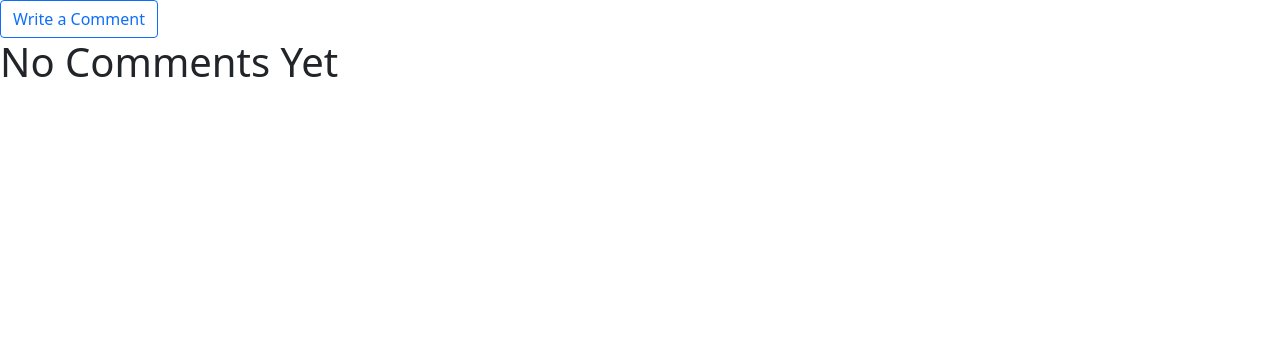
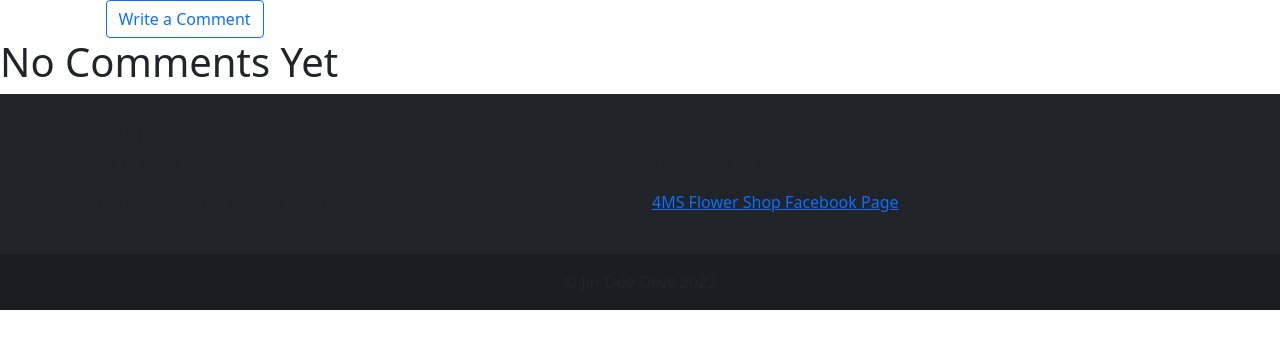
Before and after one commit to VonDenuelle/4MS, a PHP site: page /comments.php?itemid=1 in a window 1280 px wide. Shown: the top 349 px of the page. Run offline with PHP 8.4, Linux system fonts and the light colour scheme; data that the repository does not hold is empty.

Commit message:
Modified ui

```diff
--- a/comments.php
+++ b/comments.php
@@ -25,8 +25,11 @@ if (!isset($_GET['itemid'])) {
     <meta name="viewport" content="width=device-width,initial-scale=1.0">
 
     <title>4MS Flower Shop</title>
+
     <link href="https://cdn.jsdelivr.net/npm/bootstrap@5.1.3/dist/css/bootstrap.min.css" rel="stylesheet"
       integrity="sha384-1BmE4kWBq78iYhFldvKuhfTAU6auU8tT94WrHftjDbrCEXSU1oBoqyl2QvZ6jIW3" crossorigin="anonymous">
+
+    <link rel="stylesheet" href="css/comments.css">
     <script src="https://code.jquery.com/jquery-3.6.0.min.js"
       integrity="sha256-/xUj+3OJU5yExlq6GSYGSHk7tPXikynS7ogEvDej/m4=" crossorigin="anonymous"></script>
     <script src="js/comments.js" charset="utf-8"></script>
@@ -48,23 +51,39 @@ if (!isset($_GET['itemid'])) {
             foreach ($results as $item) {
                 # code...?>
 
+    <!-- Meta Tags -->
+    <?php include_once 'php/global/head.php'; ?>
+    <!-- HEADER -->
+    <!-- ============================================================================================================================ -->
+    <!-- Navbar -->
+
+    <?php include_once 'php/global/navbar.php'; ?>
+    <div class="">
+
+    </div>
     <div class="container">
+        <div class="row">
+          <div class="col mx-5">
             <div class="card" style="width: 18rem;">
-      <img src="images/flowers/<?php echo htmlspecialchars($item['image']); ?>" class="card-img-top" alt="...">
-      <div class="card-body">
-        <h5 class="card-title"><?php echo htmlspecialchars($item['name']); ?></h5>
-        <p class="card-text"><?php echo htmlspecialchars($item['description']); ?></p>
-        <a href="#" id="addToCart" class="btn btn-primary">Add to Cart</a>
+              <img class="prodImg" src="images/flowers/<?php echo htmlspecialchars($item['image']); ?>" class="card-img-top" alt="...">
+            </div>
+          </div>
+
+          <div class="col me-5" style="margin-top: 1in">
+            <h5><?php echo htmlspecialchars($item['name']); ?></h5>
+            <p><?php echo htmlspecialchars($item['description']); ?></p>
+            <a href="#" id="addToCart" class="btn btn-danger" style="background: #d58b8b">Add to Cart</a>
             <a href="#" id="checkout" class="btn btn-primary">Buy Now</a>
           </div>
       </div>
+
 
     <?php
           }
       }
       ?>
 
-    <button type="button" id="writeComment" class="btn btn-outline-primary">Write a Comment</button>
+      <button type="button" id="writeComment" class="btn btn-outline-primary" style="margin-left: 1.1in">Write a Comment</button>
       <div class="list-group">
         <!--
 
@@ -74,6 +93,38 @@ if (!isset($_GET['itemid'])) {
       </div> <!-- end of list-group-->
 
     </div> <!-- end of container -->
+    <!-- Info -->
+    <footer class="bg-dark text-center text-lg-start">
+         <!-- Grid container -->
+         <div class="container p-4">
+            <!--Grid row-->
+            <div class="row">
+               <!--Grid column-->
+               <div class="col-lg-6 col-md-12 mb-4 mb-md-0">
+                  <h5 class="left">Company</h5>
+
+                  <p class="leftFoot">4M's Flower Shop</p>
+                  <p class="leftFoot">31 18 St., East Bajac-Bajac, Olongapo City </p>
+               </div>
+
+               <div class="col-lg-6 col-md-12 mb-4 mb-md-0">
+                  <h5 class="right">Contact</h5>
+
+                  <p class="rightFoot">+639 463 315 653</p>
+                  <p class="rightFoot"><a target="_blank" href="https://www.facebook.com/4msflowershop">4MS Flower Shop Facebook Page</a></p>
+               </div>
+               <!--Grid column-->
+            </div>
+            <!--Grid row-->
+         </div>
+         <!-- Grid container -->
+
+         <!-- Copyright -->
+         <div class="text-center p-3" style="background-color: rgba(0, 0, 0, 0.2);">
+            © Jin-Doe Devs 2022
+         </div>
+      <!-- Copyright -->
+      </footer>
   </body>
 
 </html>
```
Also changed, not shown: cart.php (+8 -2 lines), index.php (+12 -9 lines), profile.php (+47 -5 lines). Lines whose indentation alone changed are shown as unchanged.
